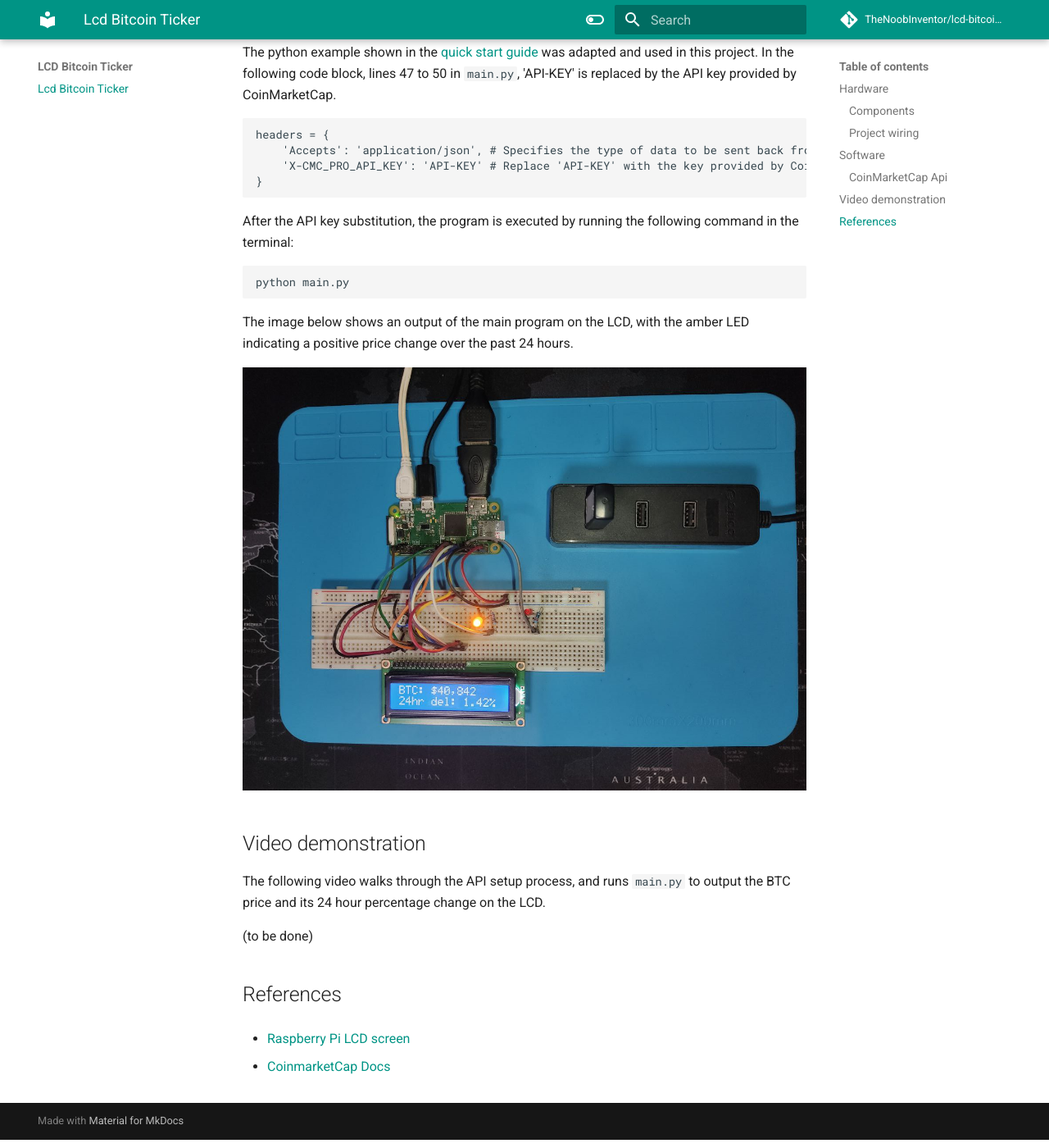
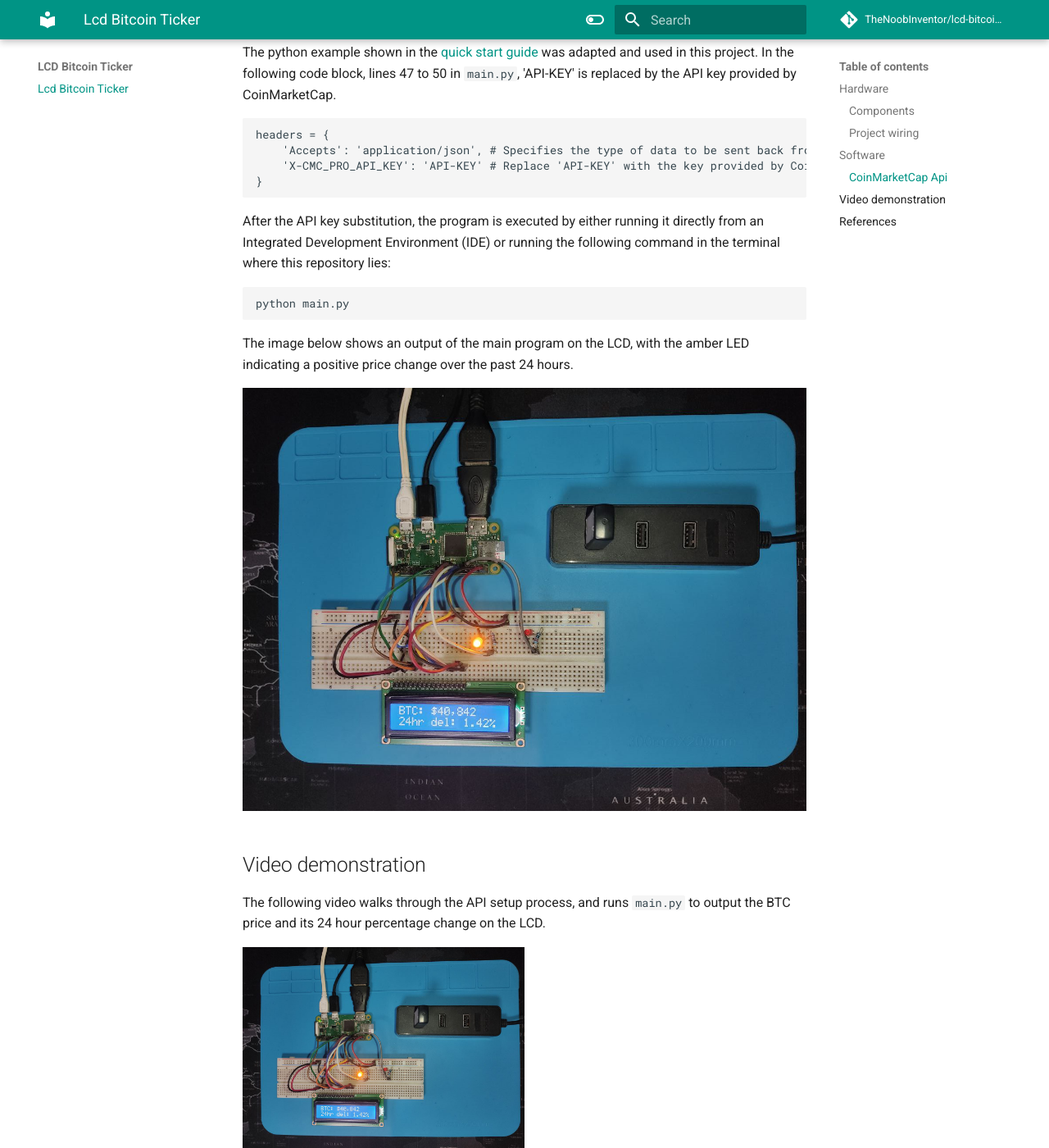
Before and after one commit to TheNoobInventor/bitcoin-ticker, an MkDocs documentation site: the page built from docs/index.md, in a window 1280 px wide and 1400 px high, scrolled down 4452 px. Shown: the whole window at 82% size. Built offline with MkDocs 1.6.1 and Material for MkDocs 9.7.7, drawn with Linux system fonts in a browser that asks for light colours; comment, search, counter and statistics services are not loaded.

Commit message:
Added video demo link

````diff
--- a/docs/index.md
+++ b/docs/index.md
@@ -112,7 +112,7 @@ headers = {
 }
 ```
 
-After the API key substitution, the program is executed by running the following command in the terminal:
+After the API key substitution, the program is executed by either running it directly from an Integrated Development Environment (IDE) or running the following command in the terminal where this repository lies:
 
 ```python
 python main.py
@@ -128,7 +128,7 @@ The image below shows an output of the main program on the LCD, with the amber L
 
 The following video walks through the API setup process, and runs `main.py` to output the BTC price and its 24 hour percentage change on the LCD.
 
-(to be done)
+[<img src="images/top_view_code_running.jpg" width="50%">](https://youtu.be/LvblNuMGtKQ)
 
 ## References
 - [Raspberry Pi LCD screen](https://www.hackster.io/trduunze/raspberry-pi-lcd-screen-339eb5)
````
